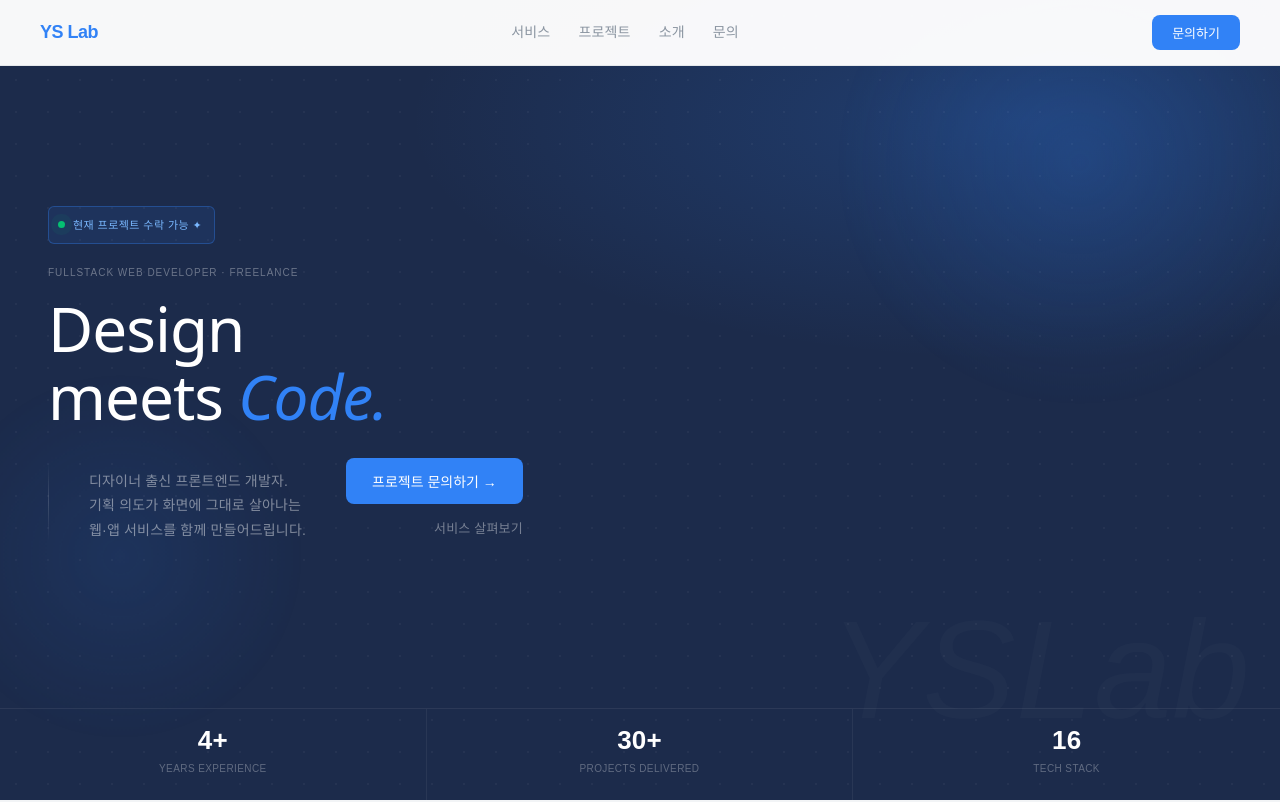
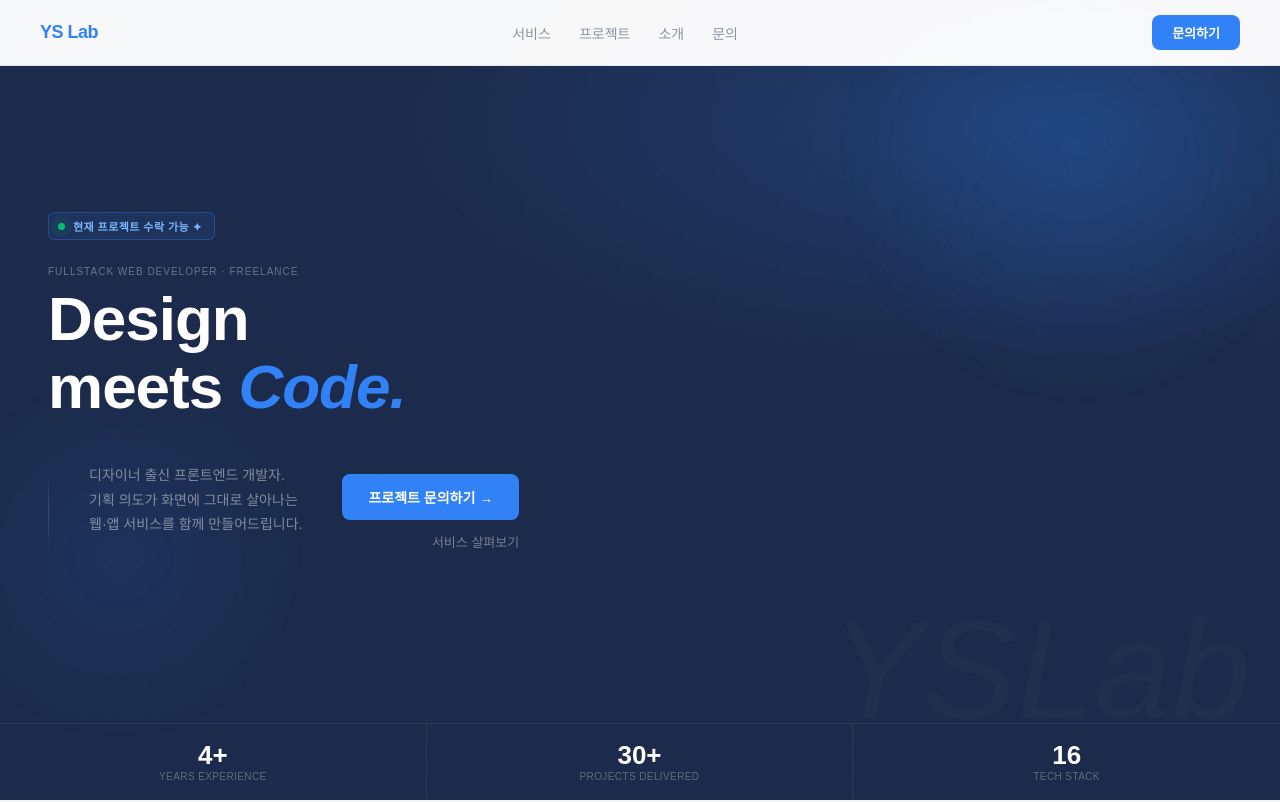
Before and after one commit to yiseuldavyjones/myinfo, a React (Vite) app: page / in a window 1280 px wide. Shown: the top 802 px of the page. Built offline with nearby package versions, Linux system fonts and the light colour scheme; a web font is replaced by a local one.

Commit message:
style: max-width 값 조정

```diff
--- a/src/index.css
+++ b/src/index.css
@@ -1,110 +1,13 @@
-:root {
-  --text: #6b6375;
-  --text-h: #08060d;
-  --bg: #fff;
-  --border: #e5e4e7;
-  --code-bg: #f4f3ec;
-  --accent: #aa3bff;
-  --accent-bg: rgba(170, 59, 255, 0.1);
-  --accent-border: rgba(170, 59, 255, 0.5);
-  --social-bg: rgba(244, 243, 236, 0.5);
-  --shadow:
-    rgba(0, 0, 0, 0.1) 0 10px 15px -3px, rgba(0, 0, 0, 0.05) 0 4px 6px -2px;
+*, *::before, *::after { box-sizing: border-box; }
 
-  --sans: system-ui, 'Segoe UI', Roboto, sans-serif;
-  --heading: system-ui, 'Segoe UI', Roboto, sans-serif;
-  --mono: ui-monospace, Consolas, monospace;
-
-  font: 18px/145% var(--sans);
-  letter-spacing: 0.18px;
-  color-scheme: light dark;
-  color: var(--text);
-  background: var(--bg);
-  font-synthesis: none;
-  text-rendering: optimizeLegibility;
-  -webkit-font-smoothing: antialiased;
-  -moz-osx-font-smoothing: grayscale;
-
-  @media (max-width: 1024px) {
-    font-size: 16px;
-  }
-}
-
-@media (prefers-color-scheme: dark) {
-  :root {
-    --text: #9ca3af;
-    --text-h: #f3f4f6;
-    --bg: #16171d;
-    --border: #2e303a;
-    --code-bg: #1f2028;
-    --accent: #c084fc;
-    --accent-bg: rgba(192, 132, 252, 0.15);
-    --accent-border: rgba(192, 132, 252, 0.5);
-    --social-bg: rgba(47, 48, 58, 0.5);
-    --shadow:
-      rgba(0, 0, 0, 0.4) 0 10px 15px -3px, rgba(0, 0, 0, 0.25) 0 4px 6px -2px;
-  }
-
-  #social .button-icon {
-    filter: invert(1) brightness(2);
-  }
+html, body {
+  margin: 0;
+  padding: 0;
+  width: 100%;
+  min-height: 100%;
 }
 
 #root {
   width: 100%;
-  max-width: 100%;
-  margin: 0 auto;
-  text-align: left;
   min-height: 100svh;
-  display: flex;
-  flex-direction: column;
-  box-sizing: border-box;
 }
-
-body {
-  margin: 0;
-}
-
-h1,
-h2 {
-  font-family: var(--heading);
-  font-weight: 500;
-  color: var(--text-h);
-}
-
-h1 {
-  font-size: 56px;
-  letter-spacing: -1.68px;
-  margin: 32px 0;
-  @media (max-width: 1024px) {
-    font-size: 36px;
-    margin: 20px 0;
-  }
-}
-h2 {
-  font-size: 24px;
-  line-height: 118%;
-  letter-spacing: -0.24px;
-  margin: 0 0 8px;
-  @media (max-width: 1024px) {
-    font-size: 20px;
-  }
-}
-p {
-  margin: 0;
-}
-
-code,
-.counter {
-  font-family: var(--mono);
-  display: inline-flex;
-  border-radius: 4px;
-  color: var(--text-h);
-}
-
-code {
-  font-size: 15px;
-  line-height: 135%;
-  padding: 4px 8px;
-  background: var(--code-bg);
-}
--- a/src/portfolio.css
+++ b/src/portfolio.css
@@ -23,9 +23,16 @@
 
 body {
   margin: 0;
+  padding: 0;
   font-family: 'Pretendard', 'Pretendard Fallback', 'Apple SD Gothic Neo', sans-serif;
   background: var(--bg);
   color: var(--ink);
+  overflow-x: hidden;
+}
+
+.page {
+  width: 100%;
+  min-height: 100svh;
   overflow-x: hidden;
 }
 
@@ -277,8 +284,12 @@ section h2 em { font-style: normal; color: var(--blue); }
 
 /* ── ABOUT / QNA 풀폭 섹션 ── */
 .about-section-outer, .qna-section-outer {
-  background: #fff; width: 100%; margin: 0;
-  padding: 56px 0; scroll-margin-top: 60px;
+  background: #fff;
+  width: 100%;
+  max-width: 100%;
+  margin: 0;
+  padding: 56px 0;
+  scroll-margin-top: 60px;
 }
 .about-section-inner, .qna-section-inner {
   max-width: 1200px; margin: 0 auto; padding: 0 20px;
@@ -606,7 +617,7 @@ footer {
   .desc { max-width: 540px; }
 
   /* ABOUT/QNA */
-  .about-section-outer, .qna-section-outer { padding: 96px 0; }
+  .about-section-outer, .qna-section-outer { padding: 96px 0; max-width: 100%; }
   .about-section-inner, .qna-section-inner { padding: 0 48px; }
   .about-layout { flex-direction: row; gap: 64px; align-items: center; }
   .about-visual { width: auto; flex: 1; aspect-ratio: 4/5; border-radius: 16px; }
```
